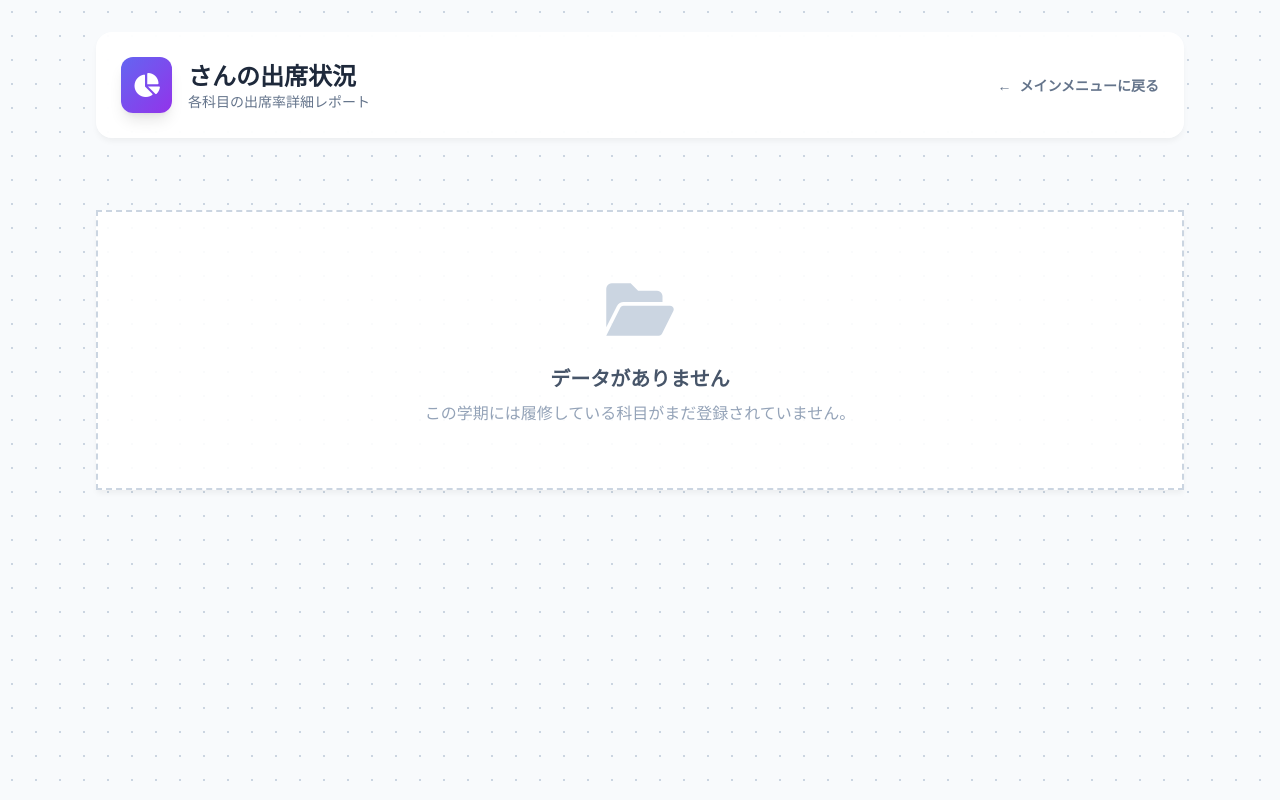
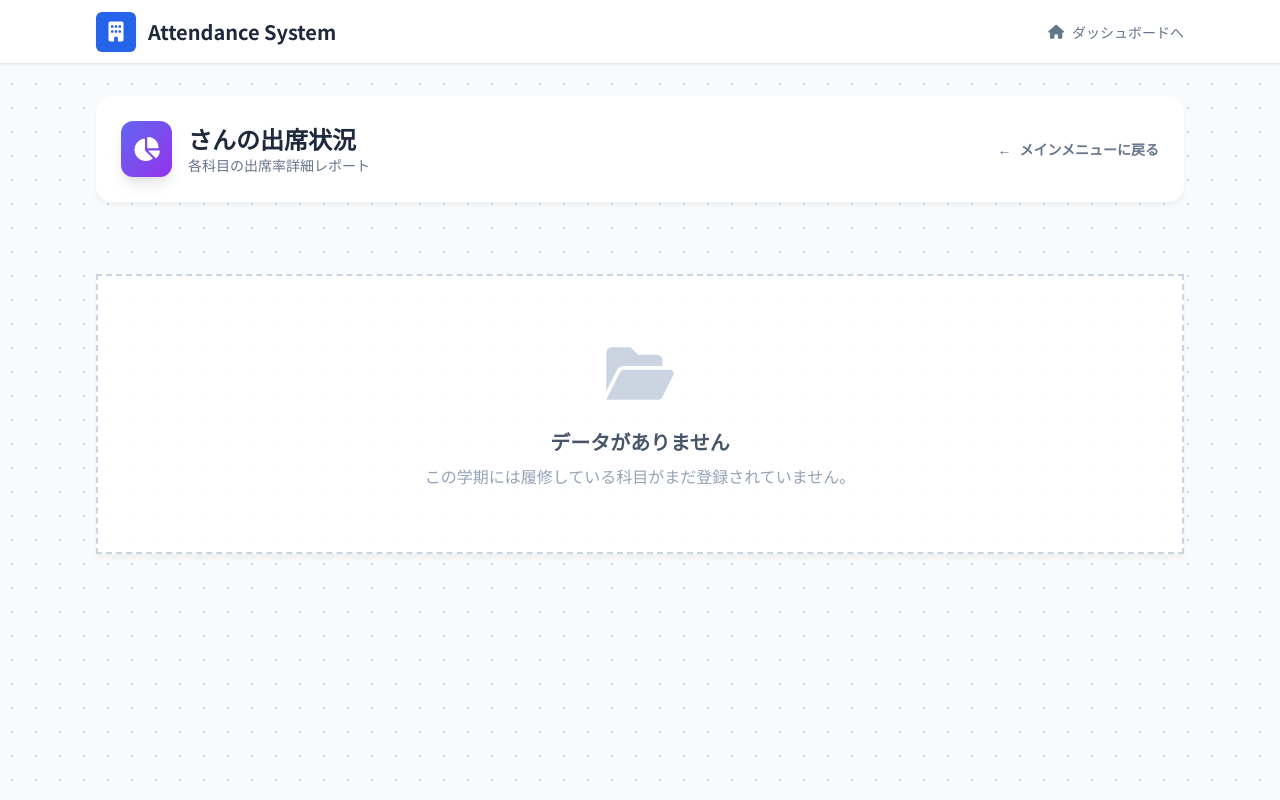
Before and after one commit to tea859/linebot-attendance, a Python web app: template templates/my_attendance.html in a window 1280 px wide. Run offline with Jinja, Linux system fonts and the light colour scheme; the template is opened without the code that fills it, so the values that code supplies are empty; some libraries are stand-ins or nearby versions.

Commit message:
Update my_attendance.html

```diff
--- a/templates/my_attendance.html
+++ b/templates/my_attendance.html
@@ -86,9 +86,23 @@
         .animate-fade-in { animation: fadeIn 0.5s ease-out forwards; }
     </style>
 </head>
-<body class="pb-20">
+<body class="pb-20 pt-16">
 
-    <div class="max-w-6xl mx-auto px-4 sm:px-6 lg:px-8 pt-8">
+    <nav class="bg-white border-b border-slate-200 fixed top-0 inset-x-0 z-50 h-16 flex items-center shadow-sm">
+        <div class="max-w-6xl mx-auto px-4 sm:px-6 lg:px-8 w-full flex justify-between items-center">
+            <a href="/" class="flex items-center gap-3 hover:opacity-80 transition">
+                <div class="bg-blue-600 text-white p-2 rounded-md flex items-center justify-center w-10 h-10 shadow-sm">
+                    <i class="fas fa-building text-xl"></i>
+                </div>
+                <span class="font-bold text-xl text-slate-800">Attendance System</span>
+            </a>
+
+            <a href="/" class="text-slate-500 hover:text-blue-600 transition flex items-center gap-2 font-medium text-sm">
+                <i class="fas fa-home"></i> ダッシュボードへ
+            </a>
+        </div>
+    </nav>
+    <div class="max-w-6xl mx-auto px-4 sm:px-6 lg:px-8 mt-8">
 
         <header class="glass-card p-6 mb-8 rounded-2xl flex flex-col md:flex-row justify-between items-center gap-4 animate-fade-in">
             <div class="flex items-center gap-4">
```
